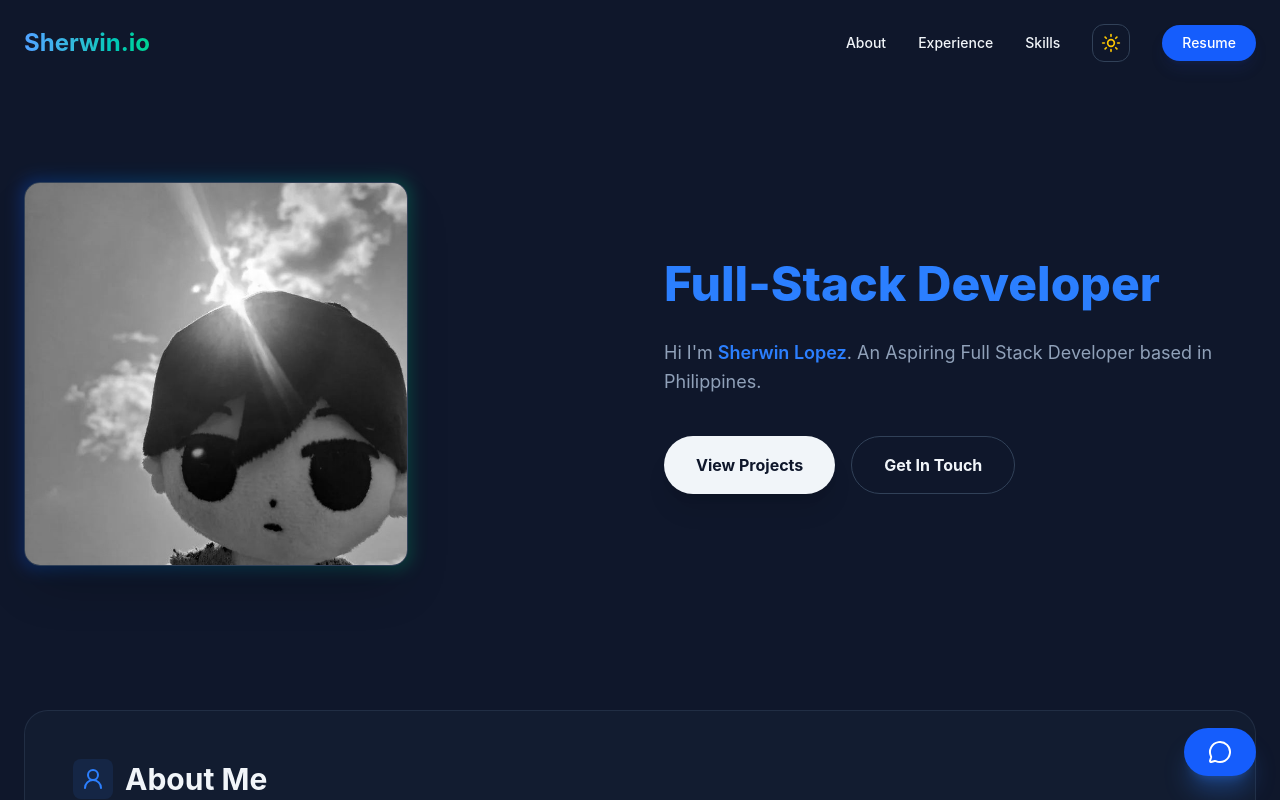
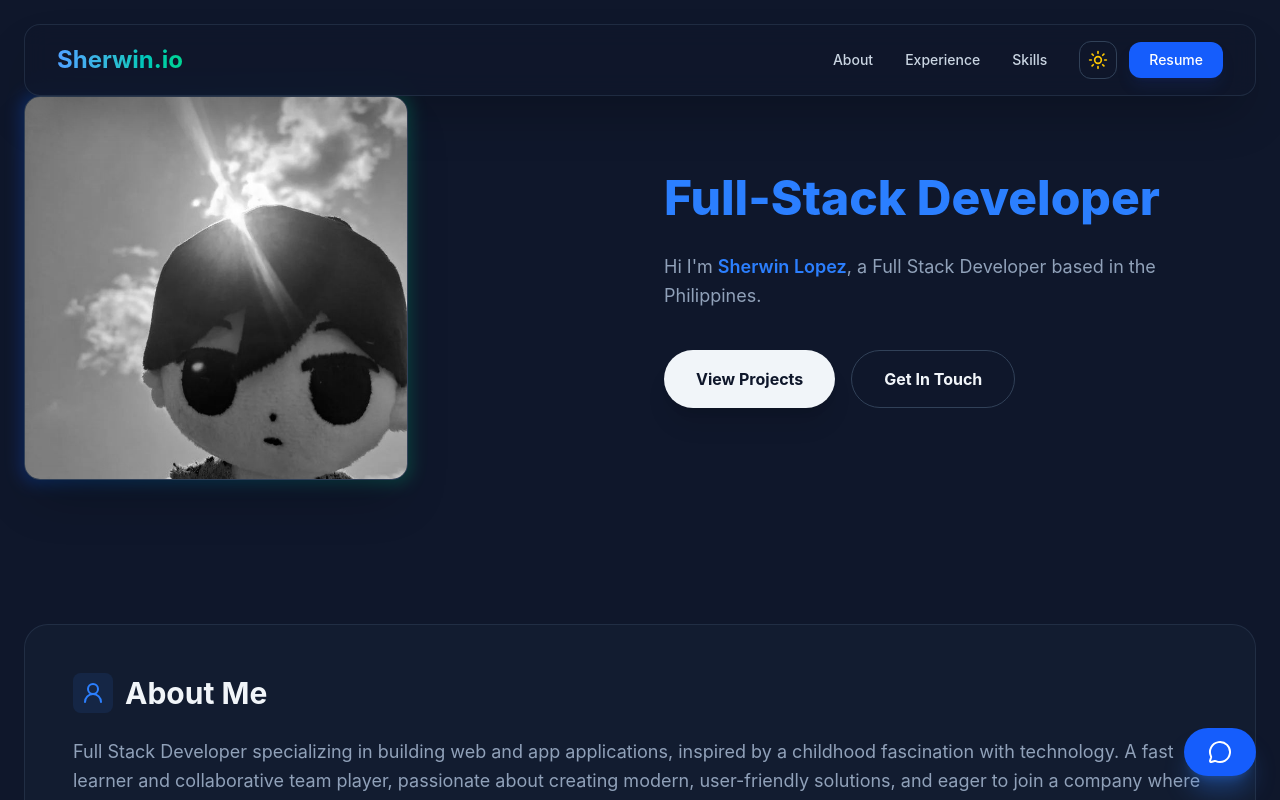
Before and after one commit to SherwinX1/sherwin.io, a React (Vite) app: page / in a window 1280 px wide. Shown: the top 800 px of the page. Built offline with nearby package versions, Linux system fonts and the light colour scheme.

Commit message:
Update 04/30/2026
Added new resume
Update Navigation Bar

```diff
--- a/src/components/About.jsx
+++ b/src/components/About.jsx
@@ -5,9 +5,9 @@ import { User2, MapPinned, Github, Linkedin, Facebook, Instagram } from 'lucide-
 export default function About({ isDarkMode }) {
   const socials = [
     { icon: <Github />, url: "https://github.com/SherwinX1" },
-    { icon: <Linkedin />, url: "https://linkedin.com" },
-    { icon: <Facebook />, url: "https://facebook.com" },
-    { icon: <Instagram />, url: "https://instagram.com" }
+    { icon: <Linkedin />, url: "https://www.linkedin.com/in/sherwin-lopez-473092388/" },
+    { icon: <Facebook />, url: "https://www.facebook.com/weyn68/" },
+    { icon: <Instagram />, url: "https://www.instagram.com/serweynn/" }
   ];
 
   return (
--- a/src/components/Hero.jsx
+++ b/src/components/Hero.jsx
@@ -15,7 +15,7 @@ export default function Hero({ isDarkMode }) {
           Full-Stack Developer
         </h1>
         <p className={`${isDarkMode ? 'text-slate-400' : 'text-slate-600'} max-w-xl mx-auto lg:mx-0 text-lg leading-relaxed mb-10`}>
-          Hi I'm <span className="text-blue-500 font-semibold">Sherwin Lopez</span>. An Aspiring Full Stack Developer based in Philippines.
+          Hi I'm <span className="text-blue-500 font-semibold">Sherwin Lopez</span>, a Full Stack Developer based in the Philippines.
         </p>
         <div className="flex flex-col sm:flex-row gap-4 justify-center lg:justify-start">
           <a href="#projects" className="contents">
--- a/src/components/Navbar.jsx
+++ b/src/components/Navbar.jsx
@@ -1,10 +1,25 @@
 import React from 'react';
 import { motion } from 'framer-motion';
-import { Sun, Moon } from 'lucide-react'; // Added FileDown for flair
+import { Sun, Moon } from 'lucide-react';
 
 export default function Navbar({ isDarkMode, setIsDarkMode }) {
   return (
-    <nav className="flex justify-between items-center p-6 max-w-7xl mx-auto">
+    // Fixed wrapper to handle the floating position
+    <nav className="fixed top-0 left-0 right-0 z-50 flex justify-center p-6">
+      {/*
+        The Floating Container:
+        - rounded-2xl: Matches the softer rectangular corners in image_2a4919.png
+        - shadow-xl: Gives it that "lifted" appearance
+        - max-w-7xl: Keeps it aligned with your content width
+      */}
+      <div
+        className={`w-full max-w-7xl flex justify-between items-center px-8 py-4 transition-all duration-300
+          ${isDarkMode
+            ? 'bg-slate-900/80 border border-slate-700/50 shadow-2xl'
+            : 'bg-white/80 border border-slate-200/60 shadow-xl'}
+          backdrop-blur-md rounded-2xl`}
+      >
+        {/* Your Original Logo - Unchanged */}
         <motion.h1
           initial={{ opacity: 0 }}
           animate={{ opacity: 1 }}
@@ -12,29 +27,37 @@ export default function Navbar({ isDarkMode, setIsDarkMode }) {
         >
           Sherwin.io
         </motion.h1>
+
         <div className="flex items-center space-x-4 md:space-x-8 text-sm font-medium">
-        <div className="hidden sm:flex space-x-8">
+          <div className={`hidden sm:flex space-x-8 ${isDarkMode ? 'text-slate-300' : 'text-slate-600'}`}>
             <a href="#about" className="hover:text-blue-500 transition">About</a>
             <a href="#experience" className="hover:text-blue-500 transition">Experience</a>
             <a href="#skills" className="hover:text-blue-500 transition">Skills</a>
           </div>
 
+          <div className="flex items-center gap-3">
             <button
               onClick={() => setIsDarkMode(!isDarkMode)}
-          className={`p-2 rounded-xl border transition-all ${isDarkMode ? 'border-slate-700 hover:bg-slate-800 text-yellow-400' : 'border-slate-200 hover:bg-slate-100 text-blue-600'}`}
+              className={`p-2 rounded-xl border transition-all ${
+                isDarkMode
+                  ? 'border-slate-700 hover:bg-slate-800 text-yellow-400'
+                  : 'border-slate-200 hover:bg-slate-100 text-blue-600'
+              }`}
             >
               {isDarkMode ? <Sun className="w-5 h-5" /> : <Moon className="w-5 h-5" />}
             </button>
 
-        {/* Updated Resume Download Link */}
+            {/* Resume Button: rounded-xl to match the new container style */}
             <a
-          href="/Sherwin-Lopez-Resume.pdf" // Path to your file
-          download="Sherwin_Lopez_Resume.pdf" // Optional: Force this filename on download
-          className="flex items-center gap-2 bg-blue-600 hover:bg-blue-700 text-white px-5 py-2 rounded-full transition shadow-lg shadow-blue-900/20 active:scale-95"
+              href="/Lopez_Sherwin_Soler_Resume.pdf"
+              download="Lopez_Sherwin_Soler_Resume.pdf"
+              className="flex items-center gap-2 bg-blue-600 hover:bg-blue-700 text-white px-5 py-2 rounded-xl transition shadow-lg shadow-blue-900/20 active:scale-95"
             >
               Resume
             </a>
           </div>
+        </div>
+      </div>
     </nav>
   );
 }
```
Also changed, not shown: 2 other files (tests, documents, lock files or other folders). Lines whose indentation alone changed are shown as unchanged.
